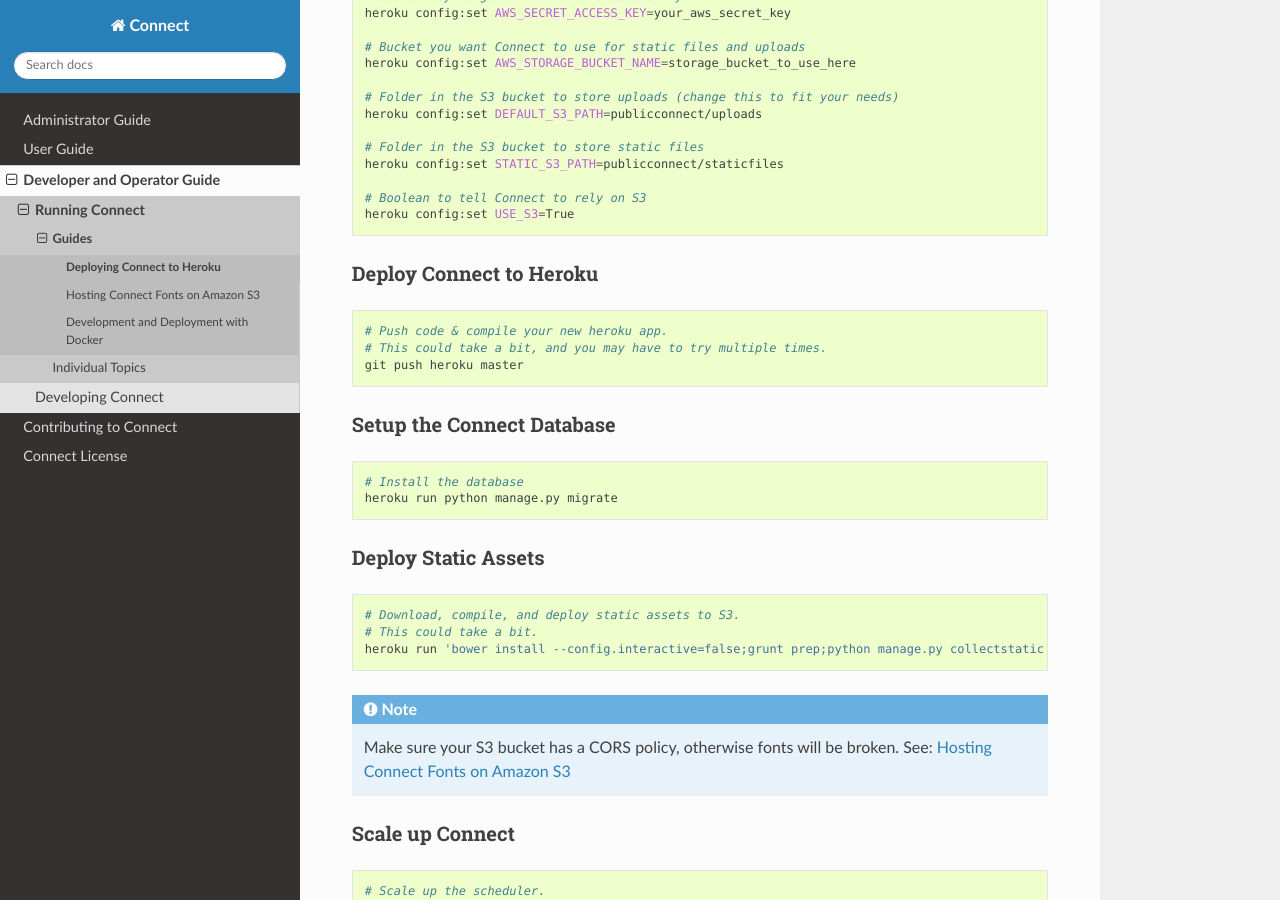
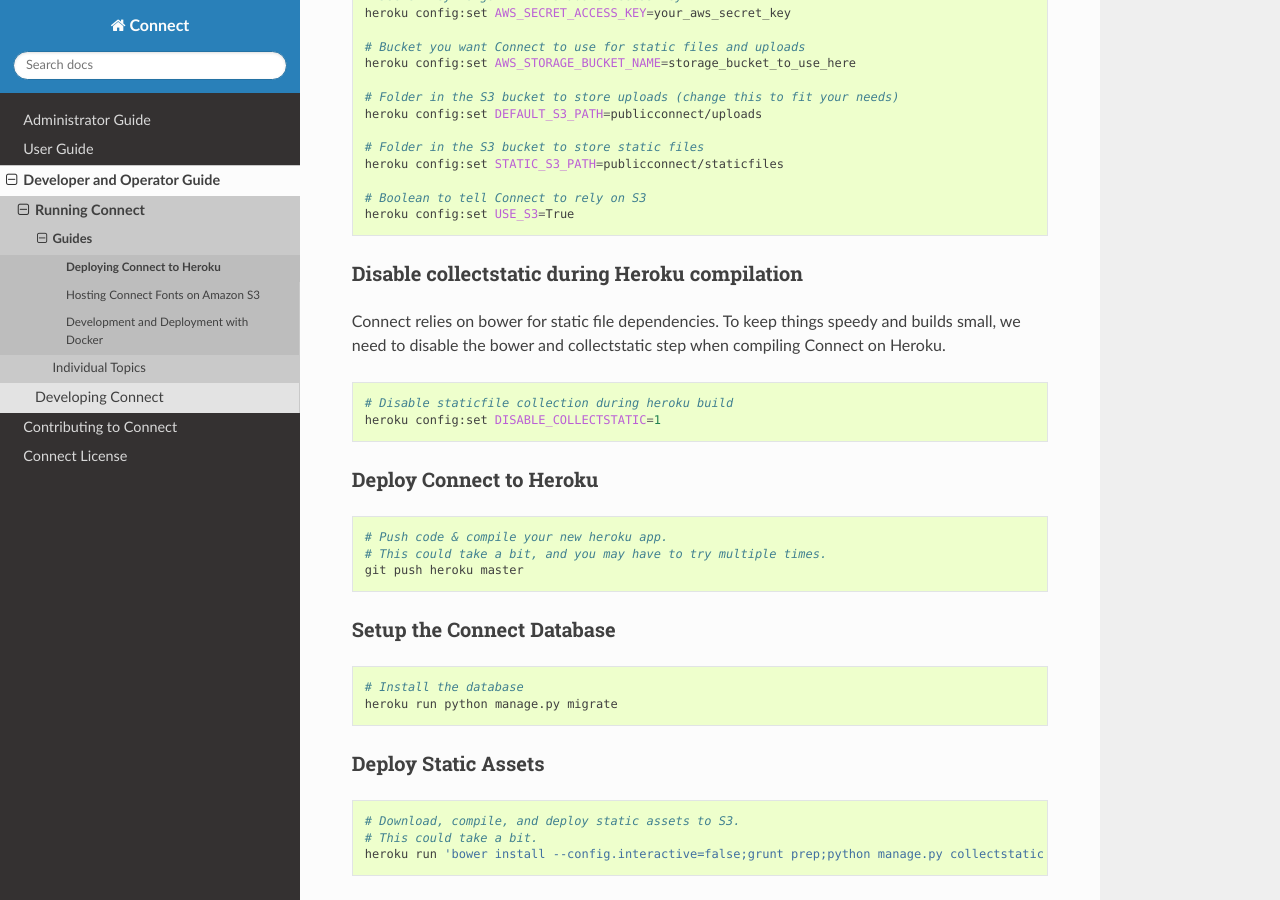
Before and after one commit to ofa/connect, a Sphinx documentation site: the page built from docs/dev/deploying/heroku_setup.rst, in a window 1280 px wide and 900 px high, scrolled down 2782 px. Built offline with Sphinx 7.4.7 and the Read the Docs theme 2.0.0, drawn with Linux system fonts in a browser that asks for light colours.

Commit message:
Update heroku instructions to fix compile failure
Due to changes in the heroku python buildpack we need to explicitly
disable the collection of static assets during compilation

Closes #20
Closes #19

```diff
--- a/docs/dev/deploying/heroku_setup.rst
+++ b/docs/dev/deploying/heroku_setup.rst
@@ -158,6 +158,17 @@
     heroku config:set USE_S3=True
 
 
+Disable collectstatic during Heroku compilation
+-----------------------------------------------
+
+Connect relies on bower for static file dependencies. To keep things speedy and builds small, we need to disable the bower and collectstatic step when compiling Connect on Heroku.
+
+.. code-block:: bash
+
+    # Disable staticfile collection during heroku build
+    heroku config:set DISABLE_COLLECTSTATIC=1
+
+
 Deploy Connect to Heroku
 ------------------------
 
```
